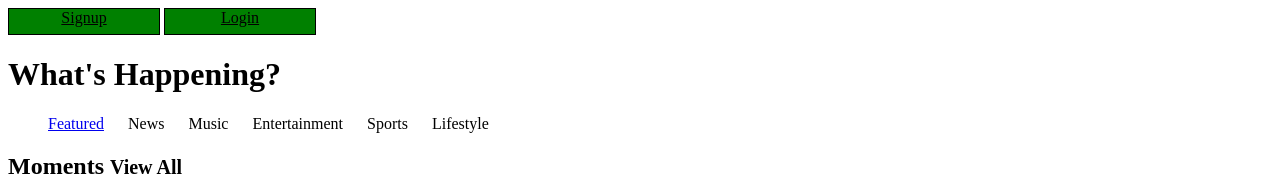
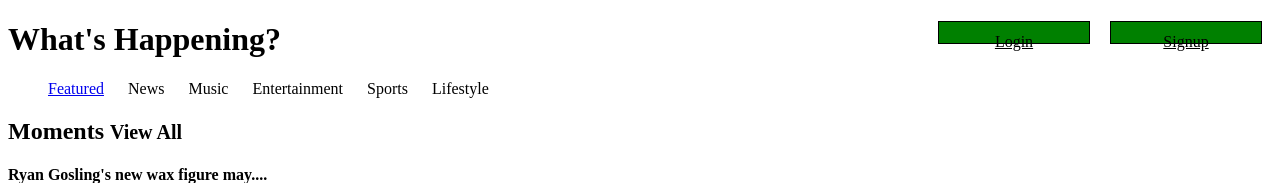
Before and after one commit to Jahnava/twitter_clone, a website: page public/html/index.html in a window 1280 px wide. Shown: the top 183 px of the page. Drawn offline with Linux system fonts and the light colour scheme; files that its build step writes are made by us from their sources.

Commit message:
started working on button styling and header

```diff
--- a/public/css/main.css
+++ b/public/css/main.css
@@ -1,12 +1,25 @@
 .button {
   width: 150px;
   border: 1px solid black;
-  height: 25px;
+  height: 10px;
   display: inline-block;
   text-align: center;
-  border-radius: 10px
+  border-radius: 5px
   text-deoration: none;
   color: black;
+  padding-top: 11px;
+}
+
+.button:hover{
+  background-color: white;
+  color: green;
+  fornt-size:300%;
+}
+
+.pull-right{
+  float: right;
+margin-left:10px;
+margin-right:10px;
 }
 
 .button-green{
--- a/public/html/index.html
+++ b/public/html/index.html
@@ -8,8 +8,9 @@
   <body>
    <header>
      <div>
-       <a href="#" class='button button-green'>Signup</a>
-       <a href="#" class='button button-green'>Login</a>
+       <a href="#" class='button button-green pull-right'>Signup</a>
+       <a href="#" class='button button-green pull-right'>Login</a>
+
 <h1>What's Happening?</h1>
     </div id="navcontainer">
       <ul id="navlist">
@@ -54,5 +55,6 @@
 
 
 
+
 </body>
 </html>
```
